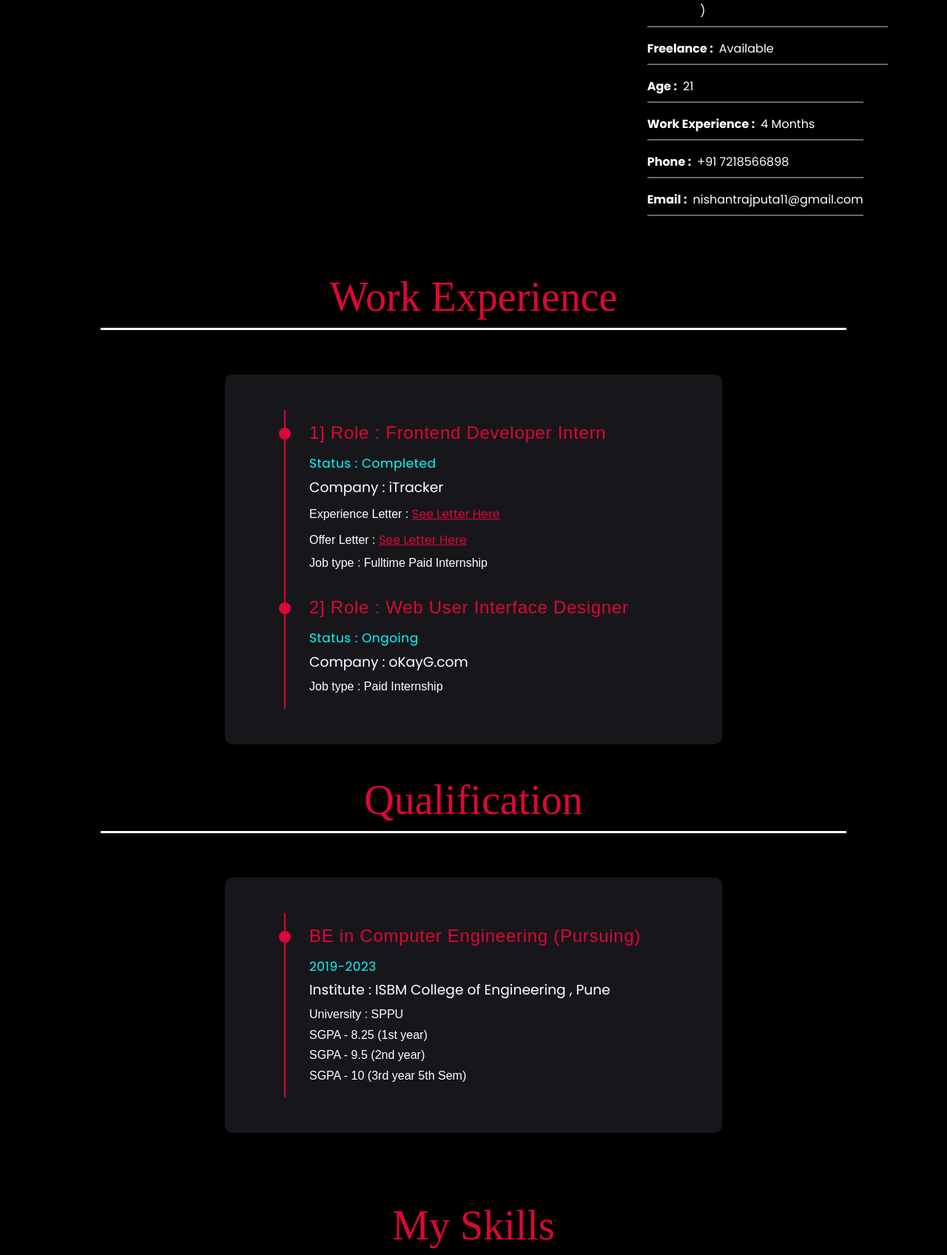
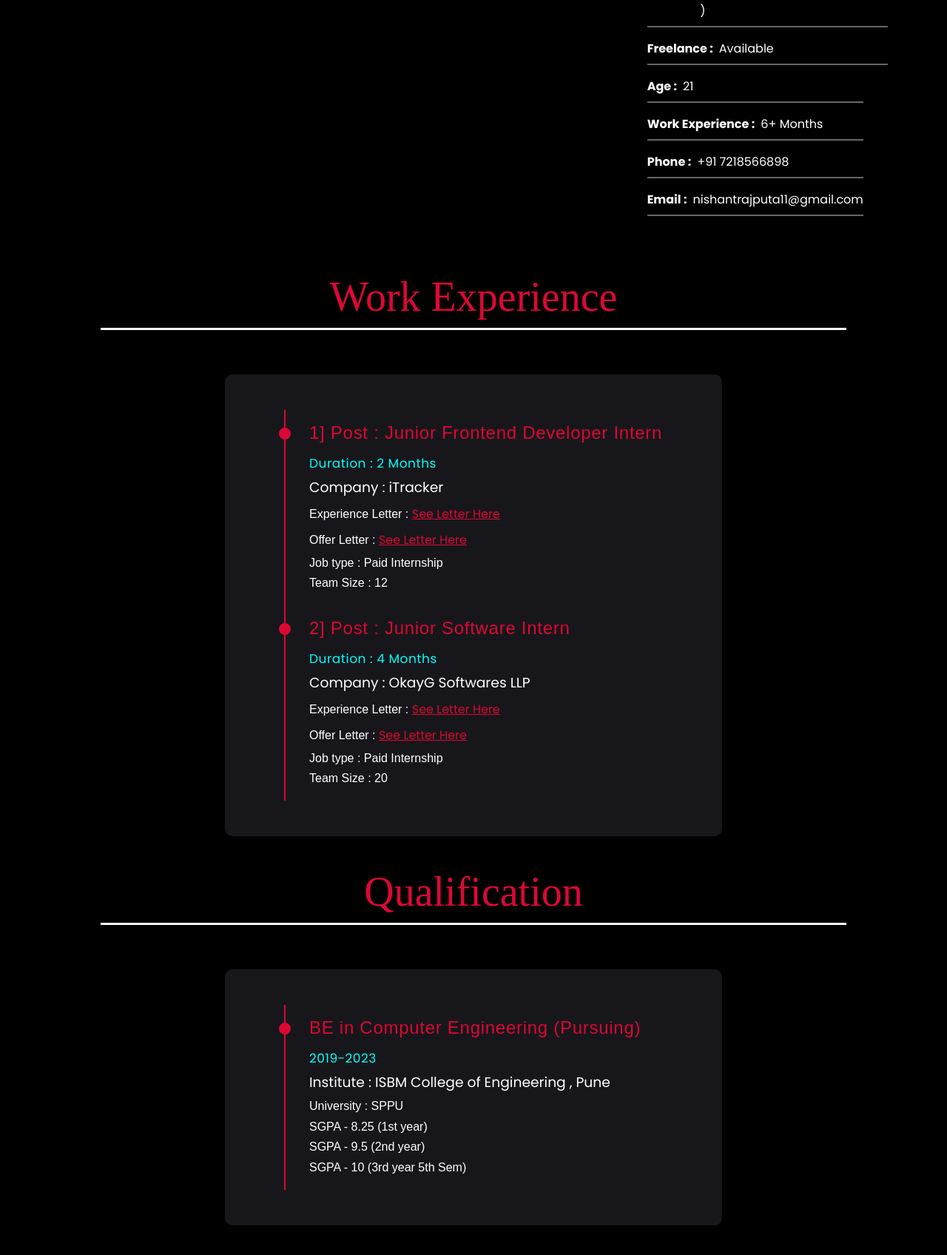
Before and after one commit to ismartNishant/PORTFOLIO, a PHP site: page / in a window 1280 px wide. Shown: the part 1591-3287 px from the top of the page at 74% size. Run offline with PHP 8.4, Linux system fonts and the light colour scheme; some web fonts are replaced.

Commit message:
New updated

```diff
--- a/index.html
+++ b/index.html
@@ -115,7 +115,7 @@
             </div>
             <div style="display: flex;">
               <h4>Work Experience : </h4>
-              <p>4 Months</p>
+              <p>6+ Months</p>
             </div>
             <div style="display: flex;">
               <h4>Phone : </h4>
@@ -139,18 +139,22 @@
     </div>
     <div class="timeline">
       <div class="timeline_item reveal">
-        <h1> 1] Role : Frontend Developer Intern</h1>
-        <h3 class="year">Status : Completed</h3>
+        <h1> 1] Post : Junior Frontend Developer Intern</h1>
+        <h3 class="year">Duration : 2 Months</h3>
         <h3>Company : iTracker </h3>
         <p> Experience Letter : <a href='https://drive.google.com/file/d/16gslrTzPAAsZ5xET0D0GA1XyQeesB8QW/view?usp=sharing'> See Letter Here </a></p>
         <p> Offer Letter : <a href="https://drive.google.com/file/d/1U_sIAPWrwJ6agbyk-BHJU3XW6sw717k3/view"> See Letter Here</a></p>
-        <p> Job type : Fulltime Paid Internship </p>
+        <p> Job type :  Paid Internship </p>
+        <p> Team Size : 12</p>
       </div>
       <div class="timeline_item reveal">
-        <h1> 2] Role : Web User Interface Designer</h1>
-        <h3 class="year">Status : Ongoing</h3>
-        <h3>Company : oKayG.com </h3>
+        <h1> 2] Post : Junior Software Intern</h1>
+        <h3 class="year">Duration : 4 Months</h3>
+        <h3>Company : OkayG Softwares LLP </h3>
+        <p> Experience Letter : <a href='https://drive.google.com/file/d/1vHoqCGqrmWpnwdqrdseoYri0V4Naqeo8/view?usp=sharing'> See Letter Here </a></p>
+        <p> Offer Letter : <a href="https://drive.google.com/file/d/1JAyy-Dxuoz5uJy8Kvaf8DQY_glvZe7uB/view?usp=sharing"> See Letter Here</a></p>
         <p> Job type :  Paid Internship </p>
+        <p> Team Size : 20</p>
       </div>
     </div>
     <div class="title reveal">
@@ -240,6 +244,9 @@
             <h1><i class="fas fa-laptop"></i>Frontend + Design</h1>
           </div>
           <div class="skill-list">
+            <div>
+              <img src="./images/skills/adobe-xd.svg" alt="...">
+            </div>
             <div>
               <img src="./images/skills/figma (1).png" alt="...">
             </div>
@@ -521,7 +528,6 @@
           <a href="./work/UIUX/login1/login.html">Couple login</a>
         </div>
       </div>
-
       <div class="image uiux">
         <img src="images/uiux/moonlogin.png" alt="">
         <div class="inner-info">
@@ -530,7 +536,6 @@
           <a href="./work/UIUX/login  moonwatch/signup.html">login Form</a>
         </div>
       </div>
-
       <div class="image uiux">
         <img src="images/uiux/Nancy.png" alt="">
         <div class="inner-info">
@@ -539,7 +544,6 @@
           <a href="./work/UIUX/Bg Animation/index.html">Animation Bg</a>
         </div>
       </div>
-
       <div class="image uiux">
         <img src="images/uiux/login1.png" alt="">
         <div class="inner-info">
@@ -548,7 +552,6 @@
           <a href="./work/UIUX/login/index.html">login new</a>
         </div>
       </div>
-
       <div class="image uiux">
         <img src="images/uiux/slidebar.png" alt="">
         <div class="inner-info">
@@ -558,9 +561,7 @@
         </div>
       </div>
     </div>
-
   </section>
-
   <section class="contact" id="contact">
     <div class="title reveal">
       <h2 class="section-title"><span>Contact Me</span></h2>
@@ -573,7 +574,7 @@
           </div>
           <div class="info">
             <h3>Address</h3>
-            <span>At post Nagad, PUNE INDIA</span>
+            <span>Plot No B20, near Kute Aangan Bharatmata Housing society lane, pimpri chinchwad, Pune 411033</span>
           </div>
         </div>
         <div class="card reveal">
@@ -592,15 +593,6 @@
           <div class="info">
             <h3>Email Address</h3>
             <span>nishantrajputa11@gmail .com</span>
-          </div>
-        </div>
-        <div class="card reveal">
-          <div class="contact-icon">
-            <i class="fas fa-globe"></i>
-          </div>
-          <div class="info">
-            <h3>Website</h3>
-            <span>ismartNishant.com</span>
           </div>
         </div>
       </div>
@@ -623,7 +615,6 @@
       </div>
     </div>
   </section>
-
   <footer class="footer">
     <div class="footer-image">
       <img src="images/self.png" alt="">
@@ -636,15 +627,14 @@
           style="color: #f53657"></i></a>
       <a href="https://twitter.com/ismart_Nishant?s=09"><i class="fab fa-twitter-square" style="color:#39d7f7"></i></a>
       <a href="https://github.com/ismartNishant"><i class="fab fa-github" style="color:#04d51d"></i></a>
+      <a href="https://www.linkedin.com/in/nishant-rajput-966998203/"><i class="fab fa-linkedin" style="color:#390dfc"></i> </a>
     </div>
     <div class="policy">
       <p class="devby">Made with <i class='bx bxs-heart bx-flashing'></i> by Nishnat Rajput</p>
-      <p>Copyright © Inc. 2021 All Rights Reserved </p>
+      <p>Copyright © Inc. 2022 All Rights Reserved </p>
     </div>
     <p class="terms">Terms of Use | Privacy Policy</span>
   </footer>
-
-
   <!-- jquery cdn link  -->
   <script src="https://cdnjs.cloudflare.com/ajax/libs/jquery/3.5.1/jquery.min.js"></script>
   <!-- my own scripts link  -->
--- a/style.css
+++ b/style.css
@@ -115,7 +115,7 @@ section {
     preloader
 ========================
 */
-.preloader {
+/* .preloader {
   color: #fff;
   overflow: hidden;
   height: 100%;
@@ -142,7 +142,7 @@ section {
 .wraper {
   height: 50px;
   margin-top: calc(50vh - 1.536rem);
-}
+} */
 
 /*
 ===================
@@ -489,13 +489,12 @@ b {
 .timeline .timeline_item h1 {
   color: var(--maincolor);
   font-size: 1.5rem;
-  font-weight: lighter;
   padding-bottom: .5rem;
   padding-top: 15px;
-  background: #17171B;
   line-height: 1.3;
   letter-spacing: 0.03em;
   font-family: "Oswald", sans-serif;
+  font-weight:500;
 }
 
 .timeline .timeline_item p {
@@ -795,9 +794,9 @@ section #services {
 
 .contact .content .row .card {
   background: var(--text-color);
-  width: 230px;
+  width: 20rem;
   margin: 15px;
-  padding: 25px;
+  padding: 1rem;
   display: flex;
   justify-content: center;
   align-items: center;
@@ -1275,7 +1274,6 @@ section #services {
   }
 
   .services .content .card {
-    width: 241px;
     margin: 8px;
     padding: 8px;
   }
```
Also changed, not shown: images/skills/adobe-xd-2.svg (added), images/skills/adobe-xd.svg (added), 1 other file.
